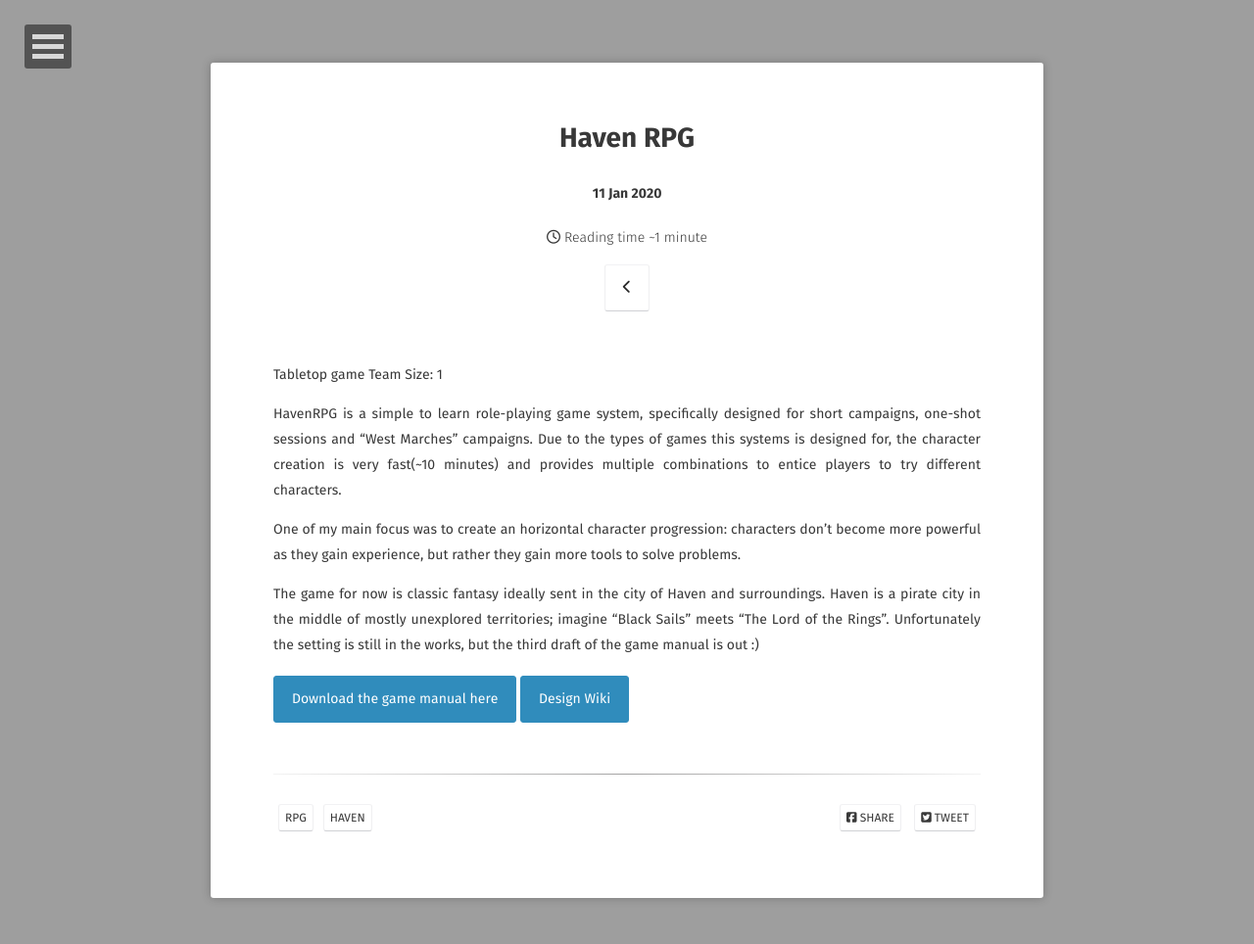
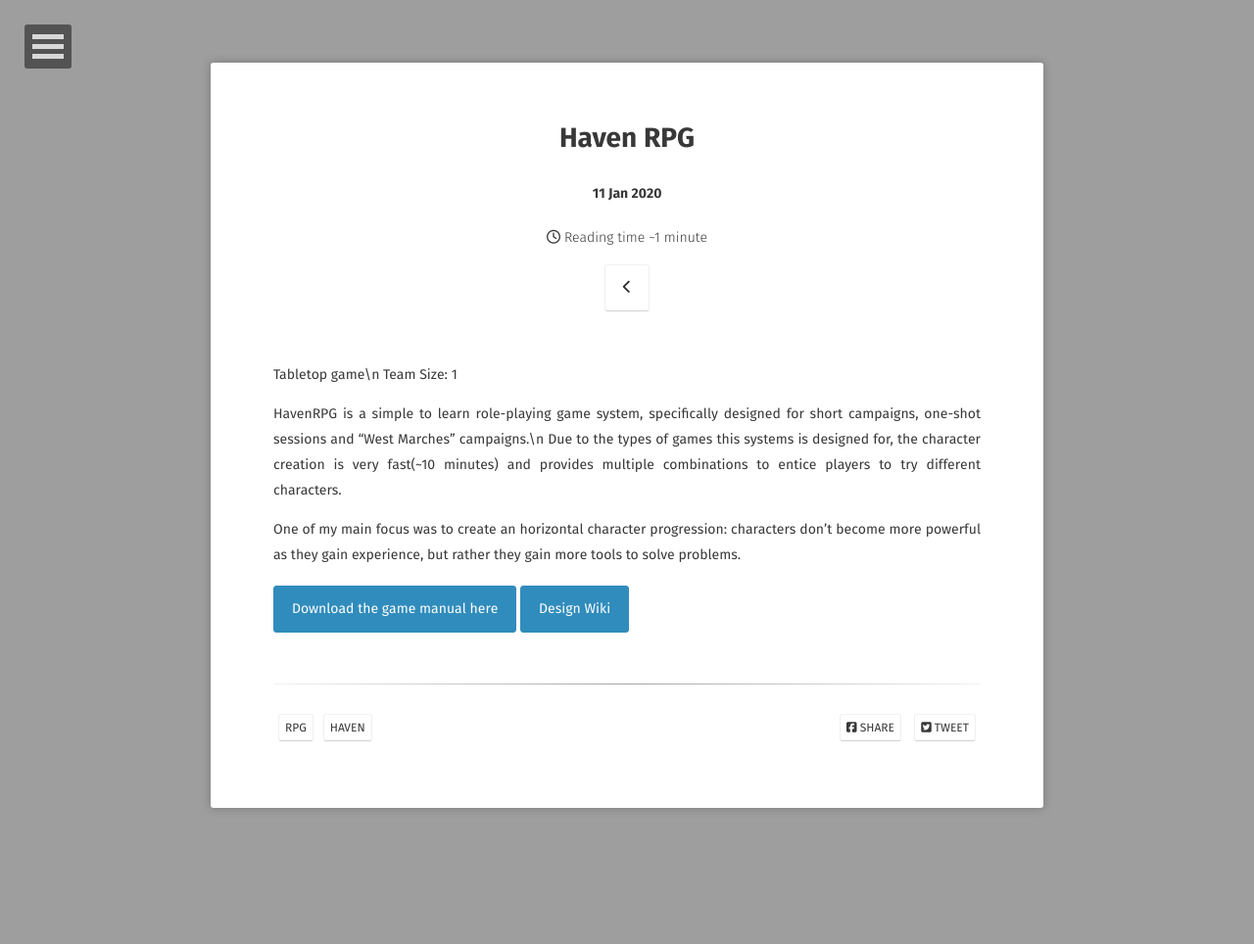
Before and after one commit to andreamin97/andreamin97.github.io, a Jekyll site: the page built from _posts/2020-01-11-haven-game.md, in a window 1280 px wide. Shown: the whole page at 98% size. Built offline with Jekyll 4.4.1, drawn with Linux system fonts in a browser that asks for light colours; nearby versions of some CDN libraries; some web fonts are replaced.

Commit message:
Update 2020-01-11-haven-game.md

```diff
--- a/_posts/2020-01-11-haven-game.md
+++ b/_posts/2020-01-11-haven-game.md
@@ -10,15 +10,13 @@ tag:
 comments: false
 ---
 
-Tabletop game
+Tabletop game\n
 Team Size: 1
 
-HavenRPG is a simple to learn role-playing game system, specifically designed for short campaigns, one-shot sessions and “West Marches” campaigns.
+HavenRPG is a simple to learn role-playing game system, specifically designed for short campaigns, one-shot sessions and “West Marches” campaigns.\n
 Due to the types of games this systems is designed for, the character creation is very fast(~10 minutes) and provides multiple combinations to entice players to try different characters.
 
 One of my main focus was to create an horizontal character progression: characters don't become more powerful as they gain experience, but rather they gain more tools to solve problems.
 
-The game for now is classic fantasy ideally sent in the city of Haven and surroundings. Haven is a pirate city in the middle of mostly unexplored territories; imagine "Black Sails" meets "The Lord of the Rings". Unfortunately the setting is still in the works, but the third draft of the game manual is out :)
-
 <a href="https://drive.google.com/file/d/1h0sevLZ7I2OpxaV86z0ET8V8y0DVBW-n/view?usp=sharing" class="btn btn-info">Download the game manual here</a>
 <a href="https://havenrpgdesign.netlify.app/" class="btn btn-info">Design Wiki</a>
```
